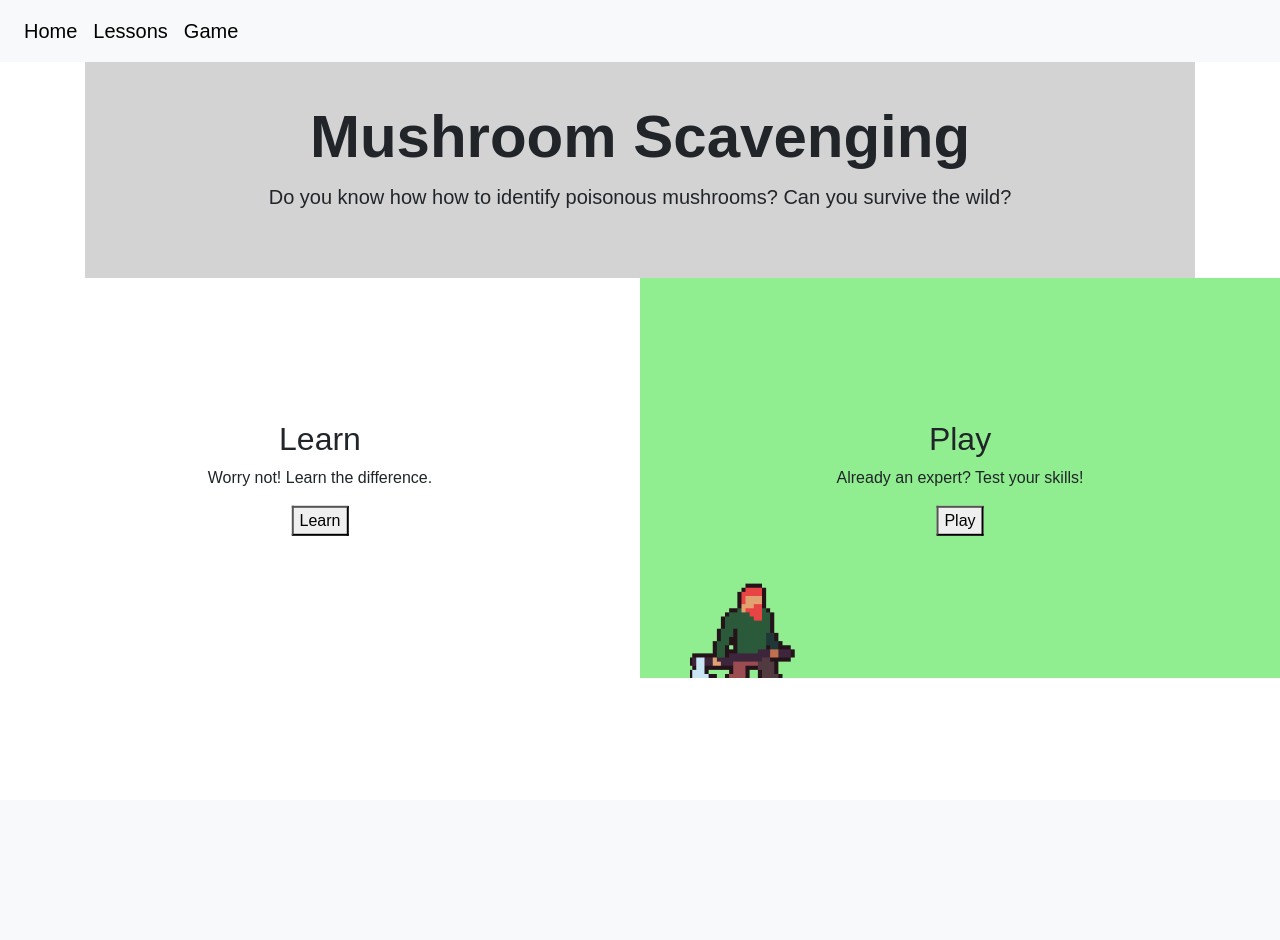
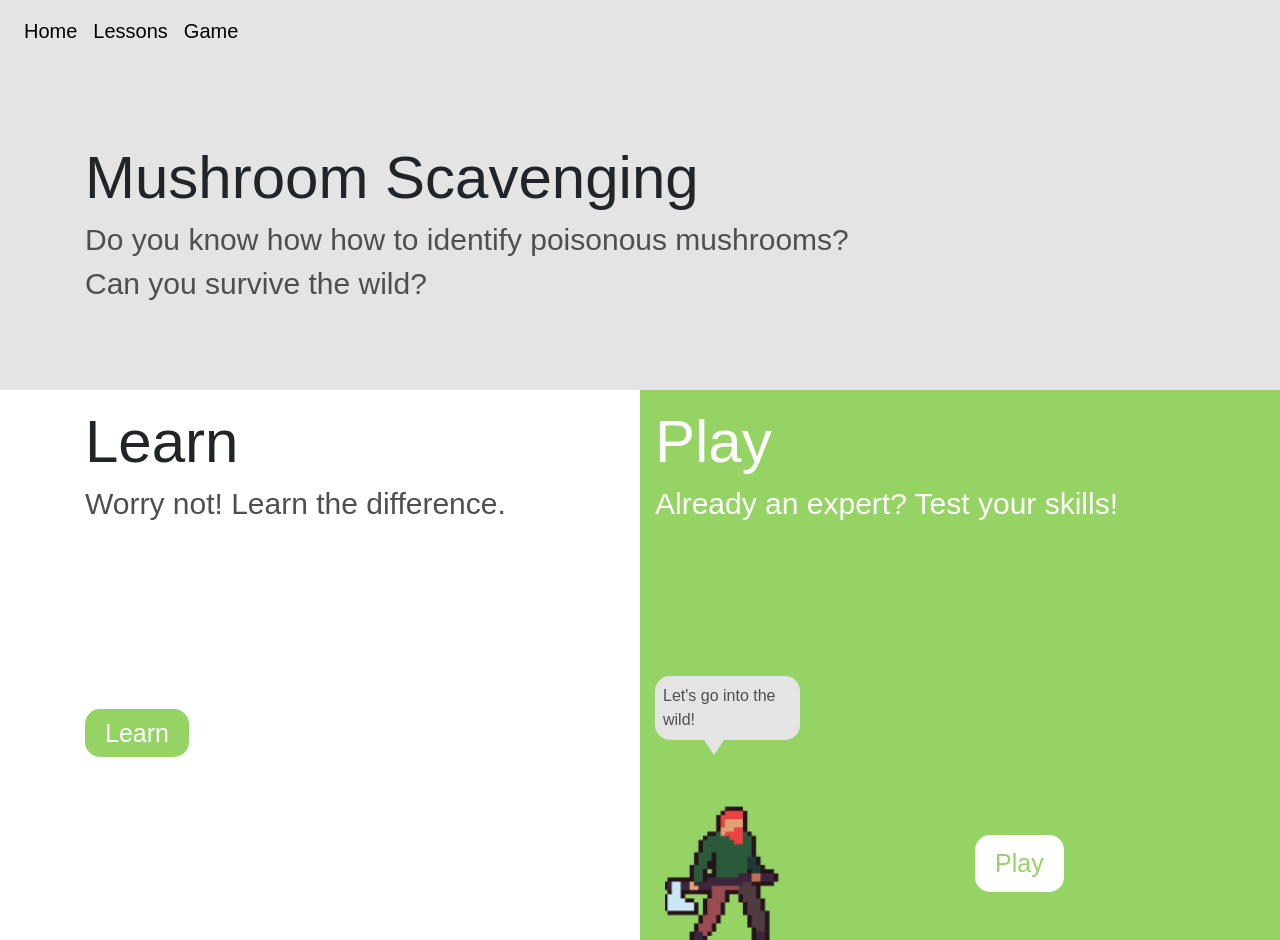
Before and after one commit to meiKuo/UI-Group-Project-, a Flask app: page / in a window 1280 px wide. Before the commit the page ends 678 px from the top, so only its background shows below. Run offline with Flask 2, Linux system fonts and the light colour scheme; some libraries are stand-ins or nearby versions; some web fonts are replaced.

Commit message:
Added homepage redesign and lesson navigation

```diff
--- a/app.py
+++ b/app.py
@@ -151,13 +151,18 @@ def lesson(id):
     if lesson_id >= len(lessons) or lesson_id < 0:
         return "Error: Invalid lesson number."
 
+    complete = False
+    if lesson_id == len(lessons) - 1:
+        complete = True
 
     cur_lesson = lessons[lesson_id]
     if cur_lesson["type"] == "compare":
         lesson_params = {
             "lesson_name": cur_lesson["lesson_name"],
             "mushroom1": mushrooms[cur_lesson["mushroom1"]],
-            "mushroom2": mushrooms[cur_lesson["mushroom2"]]
+            "mushroom2": mushrooms[cur_lesson["mushroom2"]],
+            "next": lesson_id + 2,
+            "complete": complete
         }
         return render_template('lesson1_compare.html', data=lesson_params)
 
@@ -165,6 +170,8 @@ def lesson(id):
         lesson_params = {
             "lesson_name": cur_lesson["lesson_name"],
             "mushroom1": mushrooms[cur_lesson["mushroom1"]],
+            "next": lesson_id + 2,
+            "complete": complete
         }
         return render_template('lesson2_present.html', data=lesson_params)
 
--- a/data.py
+++ b/data.py
@@ -290,7 +290,7 @@ lessons = [
         "lesson_id": "9",
         "lesson_name": "Destroying Angel",
         "mushroom1": "2",
-       "img_url": 'https://media.illustrationx.com/images/artist/LizPepperell/128015/watermark/1300/destroying-angel-toadstool.jpg',
+        "img_url": "https://media.illustrationx.com/images/artist/LizPepperell/128015/watermark/1300/destroying-angel-toadstool.jpg",
         "type": "indiv",
     },
 ]
--- a/static/game/game.js
+++ b/static/game/game.js
@@ -132,7 +132,7 @@ function updateState() {
             ])
             break;
         case (GAME_STATE.End):
-            const hungerText = hunger > 50 ? "That's pretty good!" : "Seems like missed a few edible mushrooms!"
+            const hungerText = hunger < 50 ? "That's pretty good!" : "Seems like missed a few edible mushrooms!"
             const healthText = health > 50 ? "That's awesome!" : "How are you still alive?!"
 
             setDialogue(`You've reached the end! Let's see how you did.\n
--- a/static/main.css
+++ b/static/main.css
@@ -4,11 +4,57 @@
   --light-gray: #E4E4E4;
 
   --text-dark-gray: #4F4F4F;
+  --xl-spacing: calc((100vw - 1140px) / 2)
 }
 
 body {
   font-family: 'Nova Flat', sans-serif;
 }
+
+h1 {
+  font-size: 60px;
+}
+
+h2 {
+  font-size: 30px;
+  color: var(--text-dark-gray);
+}
+
+.l-spacing {
+  margin-left: var(--xl-spacing);
+}
+
+.r-spacing {
+  margin-right: var(--xl-spacing);
+}
+
+.bg-green {
+  background-color: var(--light-green);
+}
+
+.button {
+  padding: 10px 20px 10px 20px;
+  border-radius: 15px;
+  font-size: 25px;
+}
+
+.white {
+  color: white;
+}
+
+.green {
+  color: var(--light-green) !important;
+}
+
+.bg-white {
+  background-color: white !important;
+}
+
+.banner {
+  background-color: var(--light-gray);
+  padding: 80px 0 80px 0;
+}
+
 /* homepage and lessons */
 .title {
   font-size: 60px;
--- a/templates/game.html
+++ b/templates/game.html
@@ -193,7 +193,6 @@
     <div class="container game-content align-bottom">
         <div class="row">
             <div class="col-6">
-
                 <div class="dialogue-box align-bottom p-3"></div>
                 <div>
                     <svg height="20" width="20" class="triangle-container">
--- a/templates/homepage.html
+++ b/templates/homepage.html
@@ -1,100 +1,106 @@
 {% extends "layout.html" %}
 
-{% block content %}
-<html>
-
+{% block head %}
 <head>
-    <!--link js-->
-    <script type="text/javascript" src="{{ url_for('static', filename = 'homepage.js') }}"></script>
-    <link rel="stylesheet" href="https://stackpath.bootstrapcdn.com/bootstrap/4.2.1/css/bootstrap.min.css"
-        crossorigin="anonymous">
-
-    <link rel="stylesheet" href="{{url_for('static', filename='main.css')}}">
-
     <script>
     </script>
 
     <style>
-        .gray {
-            background-color: lightgray;
+        .content {
+            display: flex;
         }
 
-        .small {
-            font-size: 20px;
-            font-weight: normal;
+        .triangle-container {
+            position: absolute;
+            bottom: -20px;
+            left: 20%;
         }
 
-        .split {
-            height: 50%;
-            width: 50%;
-            position: fixed;
-            z-index: 1;
-            overflow-x: hidden;
-            padding-top: 100px;
+        .triangle {
+            fill: var(--light-gray);
         }
 
-        .left {
-            left: 0;
+        .character-img {
+            width: 200px;
+            height: 200px;
+            margin-left: 10px;
+            display:block;
         }
 
-        .right {
-            right: 0;
-            background-color: lightgreen;
+        .dialogue-box {
+            background-color: var(--light-gray);
+            color: var(--text-dark-gray) !important;
+            border-radius: 15px;
+            width: 50%;
+            text-align: left;
+            white-space: pre-line;
         }
 
-        .centered {
+        .align-bottom {
             position: absolute;
-            top: 50%;
-            left: 50%;
-            transform: translate(-50%, -50%);
-            text-align: center;
+            bottom: 0;
+            left: 0;
+            right: 0;
+            margin: auto;
         }
 
-        .down {
-            padding-top: 100px;
+        .bottom {
+
         }
 
-        .character_shift{
-            padding-top: 140px;
-            padding-left: 50px;
+        .play-section {
+            position: relative;
+            height: 550px;
         }
     </style>
 
 </head>
+{% endblock %}
 
-<body>
-    <div class='title gray'>
-        Mushroom Scavenging
-        <p class='small'>Do you know how how to identify poisonous mushrooms?
-            Can you survive the wild?</p>
-    </div>
-
-
-    <div class="split left">
-        <div class="centered">
-            <h2>Learn</h2>
-            <p>Worry not! Learn the difference.</p>
-            <a href="/lessonplans" id='adventureTime'><button>Learn</button></a>
+{% block game %}
+    <div class="w-100 banner">
+        <div class="container">
+            <h1>Mushroom Scavenging</h1>
+            <h2>Do you know how how to identify poisonous mushrooms?</h2>
+            <h2>Can you survive the wild?</h2>
         </div>
     </div>
-
-    <div class="split right">
-        <div class="centered">
-            <h2>Play</h2>
-            <p>Already an expert? Test your skills!</p>
-            <a href="/game/start" id='adventureTime'><button>Play</button></a>
-
+    <div class="w-100 h-100 content">
+        <div class="w-50">
+            <div class="container l-spacing py-3">
+                <h1>Learn</h1>
+                <h2>Worry not! Learn the difference.</h2>
+                <div class="container align-bottom pb-5">
+                    <a class="button bg-green white" href="/lessonplans">Learn</a>
+                </div>
+            </div>
         </div>
-        <img class="character_shift" src="{{ url_for('static', filename='game/assets/MC.png') }}"/>
+        <div class="w-50 h-100 bg-green">
+            <div class="container r-spacing play-section white pt-3">
+                <h1>Play</h1>
+                <h2 class="white">Already an expert? Test your skills!</h2>
+                <div class="container align-bottom">
+                    <div class="row">
+                        <div class="col-6">
+                            <div class="dialogue-box p-2">Let's go into the wild!</div>
+                            <div>
+                                <svg height="20" width="20" class="triangle-container">
+                                    <polygon points="0,0 20,0 10,15" class="triangle" />
+                                </svg>
+                            </div>
+                        </div>
+                        <div class="col-6"></div>
+                    </div>
+                    <div class="row">
+                        <div class="col-6">
+                            <img src="{{ url_for('static', filename = 'game/assets/MC.png')}}" alt="" class="character-img">
+                        </div>
+                        <div class="col-6 d-flex align-items-end pb-5">
+                            <a href="/game/start" class="button bg-white green">Play</a>
+                        </div>
+                    </div>
+                </div>
+            </div>
+        </div>
     </div>
-
-
-
-
-
-
-</body>
-
-</html>
-
 {% endblock %}
```
Also changed, not shown: static/game/end_game.js (deleted, +0 -13 lines), static/lesson2_present.js (+7 -2 lines), templates/lesson1_compare.html (+7 -8 lines), templates/lesson2_present.html (+10 -3 lines), static/images/destroyingangel.png (renamed from static/images/destoyingangel.png).
